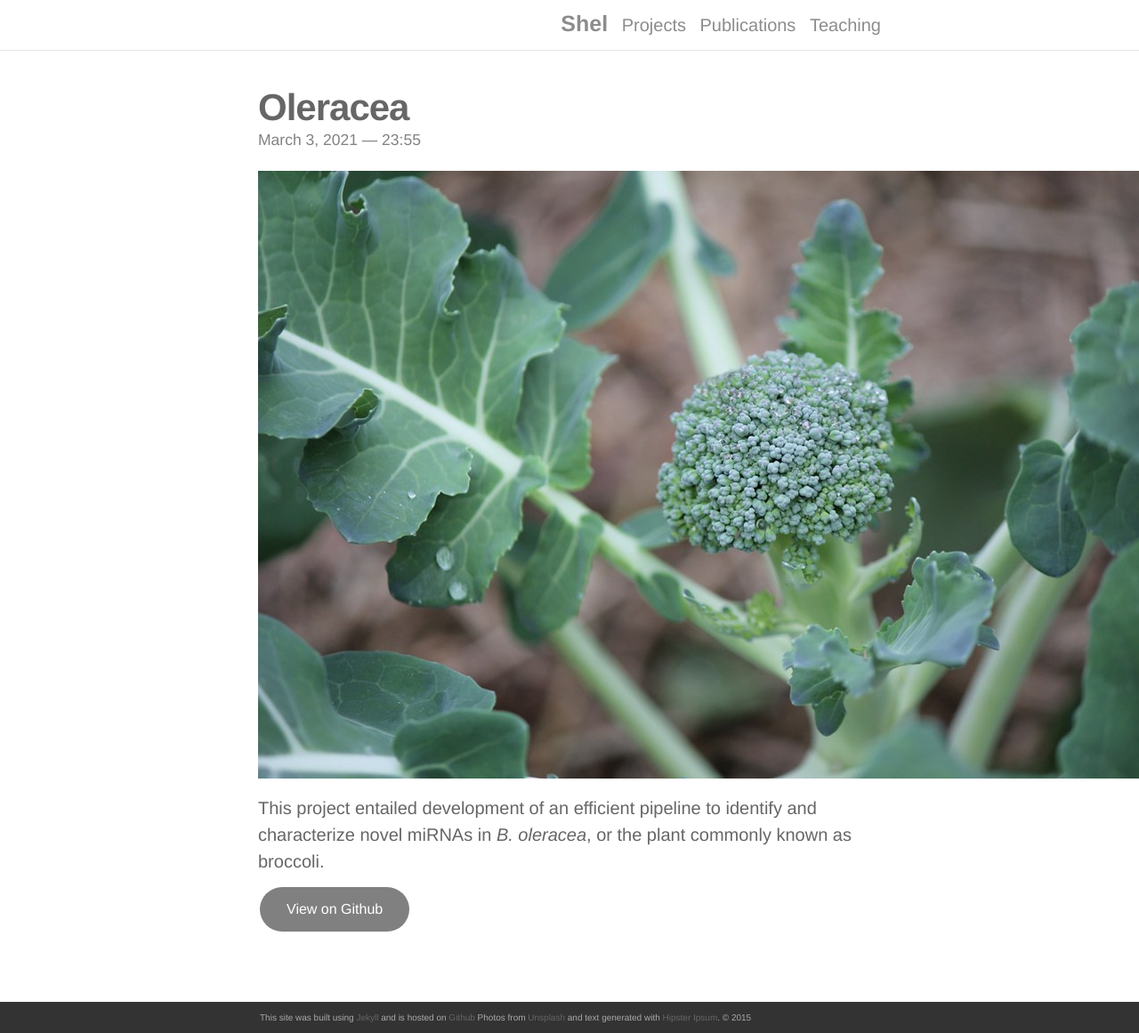
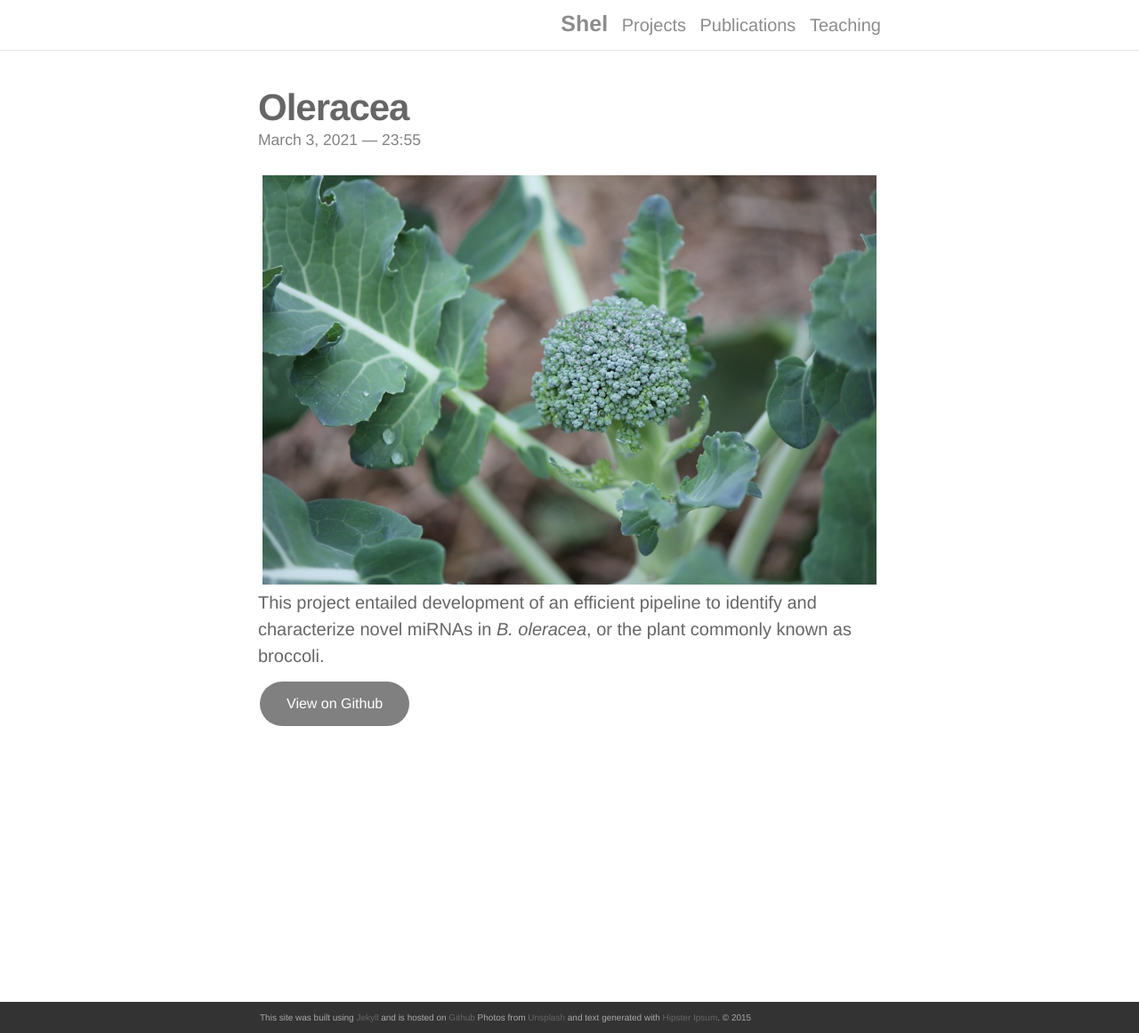
Before and after one commit to shelvasha/shelvasha.github.io, a Jekyll site: the page built from _projects/Oleracea.md, in a window 1280 px wide and 1161 px high. Shown: the whole window at 89% size. Built offline with Jekyll 4.4.1, drawn with Linux system fonts in a browser that asks for light colours; nearby versions of some CDN libraries.

Commit message:
Update Oleracea.md

```diff
--- a/_projects/Oleracea.md
+++ b/_projects/Oleracea.md
@@ -6,7 +6,7 @@ img:
 ---
 
 
-![](/img/broccoli.jpg)
+<img class="col" src="/img/broccoli.jpg">
 
 This project entailed development of an efficient pipeline to identify and characterize novel miRNAs in _B. oleracea_, or the plant commonly known as broccoli.
 
```
